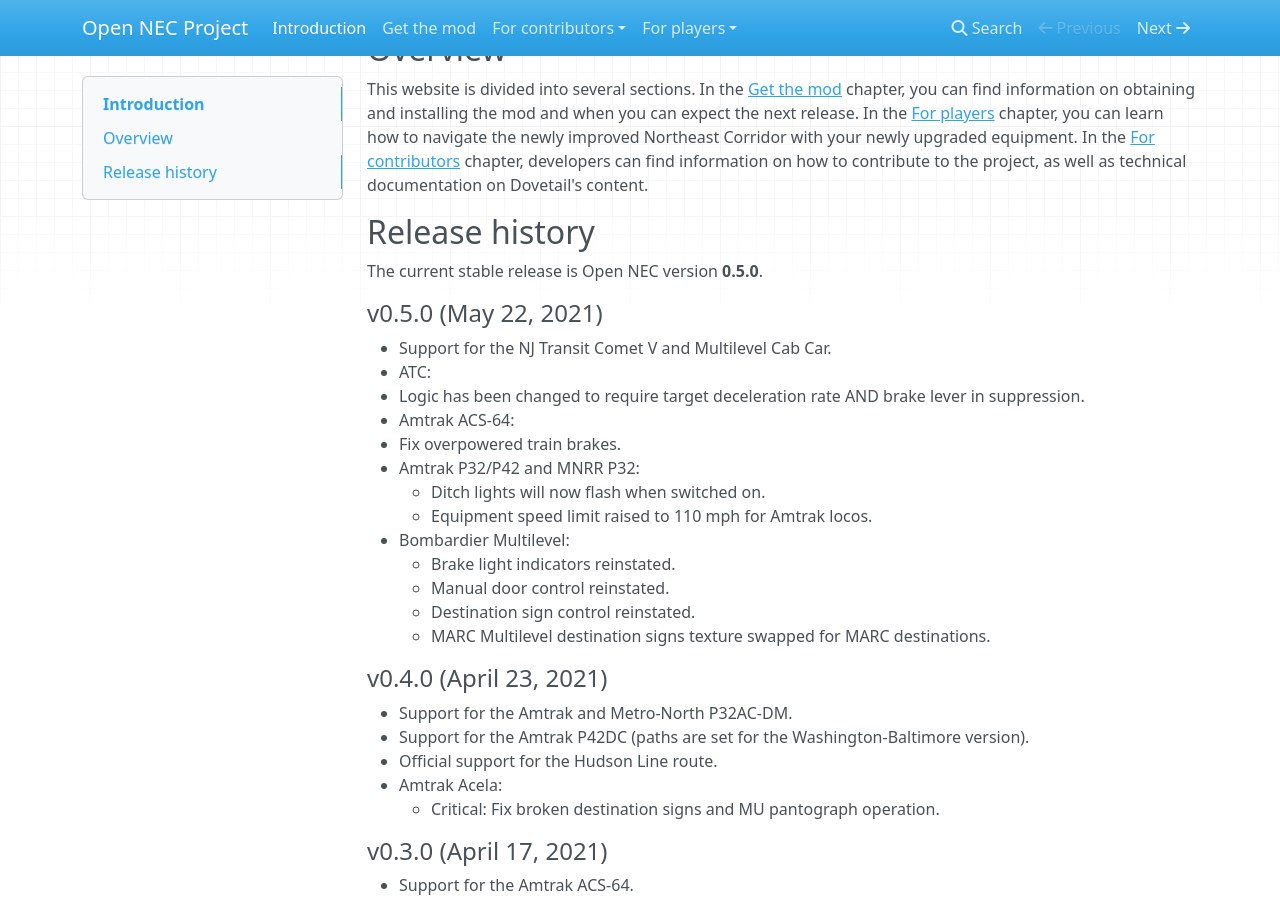
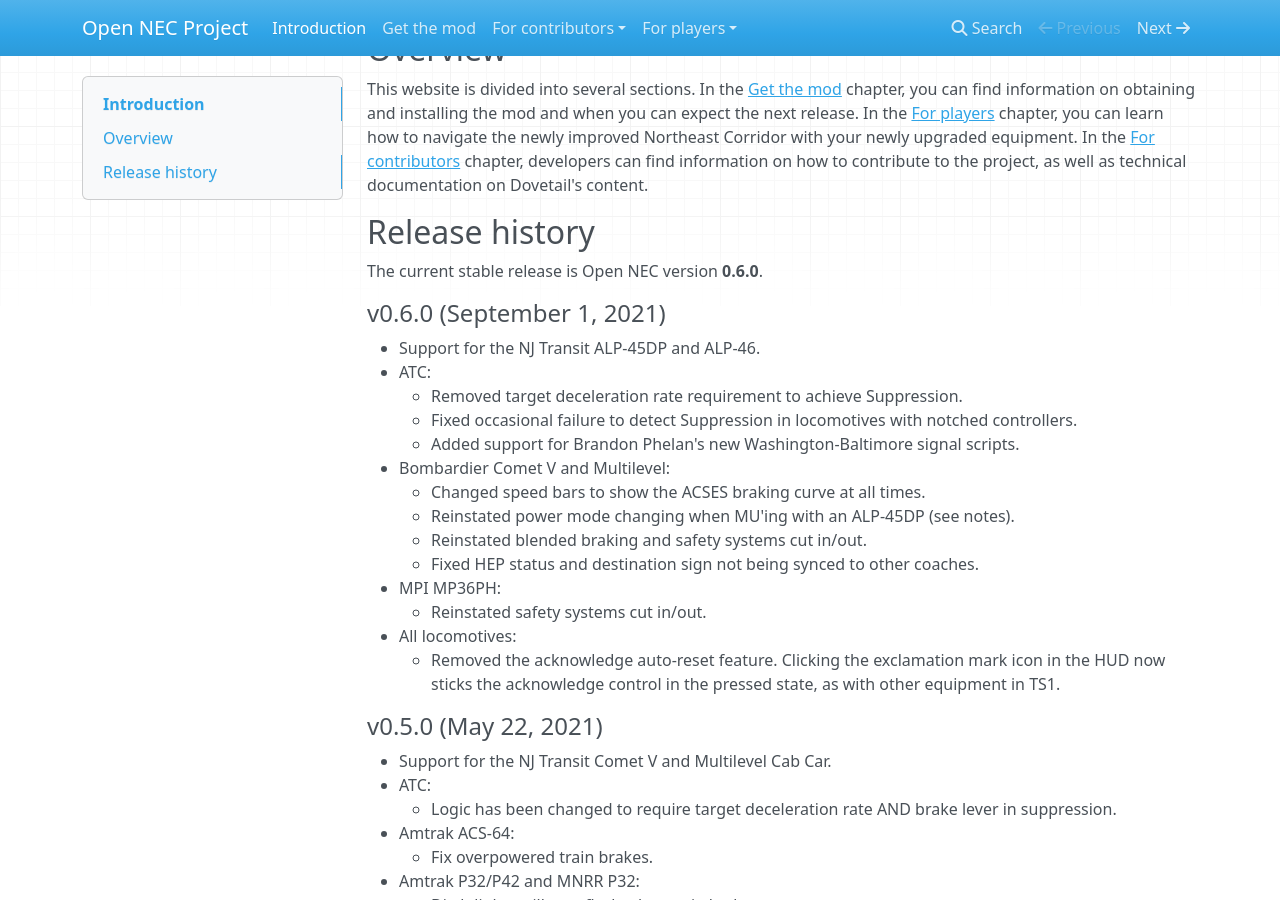
Before and after one commit to YoRyan/open-nec, an MkDocs documentation site: the page built from Docs/index.md, in a window 1280 px wide and 900 px high, scrolled down 1378 px. Built offline with MkDocs 1.6.1, drawn with Linux system fonts in a browser that asks for light colours; nearby versions of some CDN libraries.

```diff
--- a/Docs/index.md
+++ b/Docs/index.md
@@ -33,15 +33,32 @@ This website is divided into several sections. In the [Get the mod](installation
 
 ## Release history
 
-The current stable release is Open NEC version **0.5.0**.
+The current stable release is Open NEC version **0.6.0**.
+
+#### v0.6.0 (September 1, 2021)
+
+- Support for the NJ Transit ALP-45DP and ALP-46.
+- ATC:
+    - Removed target deceleration rate requirement to achieve Suppression.
+    - Fixed occasional failure to detect Suppression in locomotives with notched controllers.
+    - Added support for Brandon Phelan's new Washington-Baltimore signal scripts.
+- Bombardier Comet V and Multilevel:
+    - Changed speed bars to show the ACSES braking curve at all times.
+    - Reinstated power mode changing when MU'ing with an ALP-45DP (see notes).
+    - Reinstated blended braking and safety systems cut in/out.
+    - Fixed HEP status and destination sign not being synced to other coaches.
+- MPI MP36PH:
+    - Reinstated safety systems cut in/out.
+- All locomotives:
+    - Removed the acknowledge auto-reset feature. Clicking the exclamation mark icon in the HUD now sticks the acknowledge control in the pressed state, as with other equipment in TS1.
 
 #### v0.5.0 (May 22, 2021)
 
 - Support for the NJ Transit Comet V and Multilevel Cab Car.
 - ATC:
-   - Logic has been changed to require target deceleration rate AND brake lever in suppression.
+    - Logic has been changed to require target deceleration rate AND brake lever in suppression.
 - Amtrak ACS-64:
-   - Fix overpowered train brakes.
+    - Fix overpowered train brakes.
 - Amtrak P32/P42 and MNRR P32:
     - Ditch lights will now flash when switched on.
     - Equipment speed limit raised to 110 mph for Amtrak locos.
```
Also changed, not shown: 1 other file.
